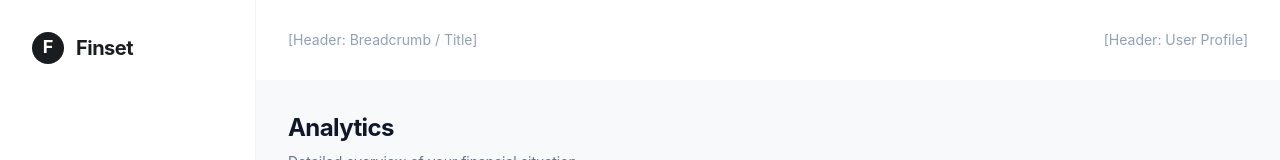
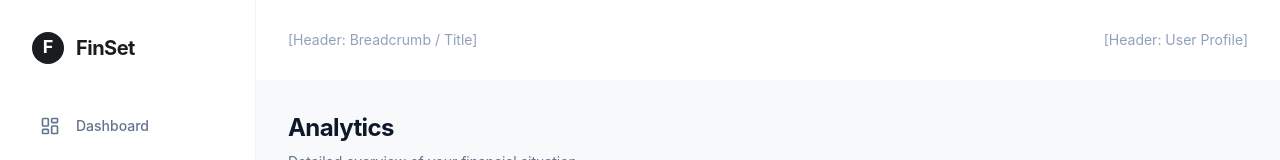
Before and after one commit to achraflyy48/FINSET-APP, a Vue app: page / in a window 1280 px wide. Shown: the top 160 px of the page. Built offline with nearby package versions, Linux system fonts and the light colour scheme.

Commit message:
refactor: update SidebarNav component for improved readability and consistency

```diff
--- a/src/components/SidebarNav.vue
+++ b/src/components/SidebarNav.vue
@@ -1,6 +1,6 @@
-<script>
+<script setup>
 import { RouterLink } from 'vue-router'
-//MENGIMPOR ICON DARI LUCIDE
+// Mengimpor ikon spesifik yang kita butuhkan dari Lucide
 import {
   LayoutDashboard,
   ArrowRightLeft,
@@ -13,10 +13,9 @@
   LogOut,
   Sun,
   Moon,
-  Component,
 } from 'lucide-vue-next'
 
-//MENYIMPAN DAFTAR MENU DALAM BENTUK ARRAY OBJECT
+// Menyimpan daftar menu dalam bentuk Array Object (Prinsip DRY)
 const mainMenus = [
   { name: 'Dashboard', path: '/dashboard', icon: LayoutDashboard },
   { name: 'Transactions', path: '/transactions', icon: ArrowRightLeft },
@@ -35,9 +34,9 @@
     <div>
       <div class="flex items-center gap-3 mb-10 px-2">
         <div class="w-8 h-8 rounded-full bg-[#1A1D1F] flex items-center justify-center text-white">
-          <span class="font-bold text-lg loading-none mt-[-2px]">F</span>
+          <span class="font-bold text-lg leading-none mt-[-2px]">F</span>
         </div>
-        <span class="font-bold text-xl tracking-tight text-[#1A1D1F]">Finset</span>
+        <span class="font-bold text-xl tracking-tight text-[#1A1D1F]">FinSet</span>
       </div>
 
       <nav class="flex flex-col gap-1">
```
